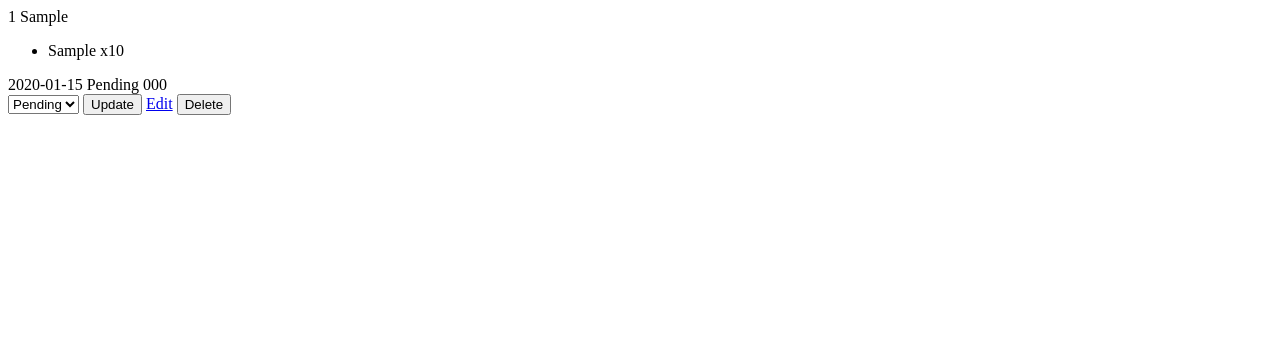
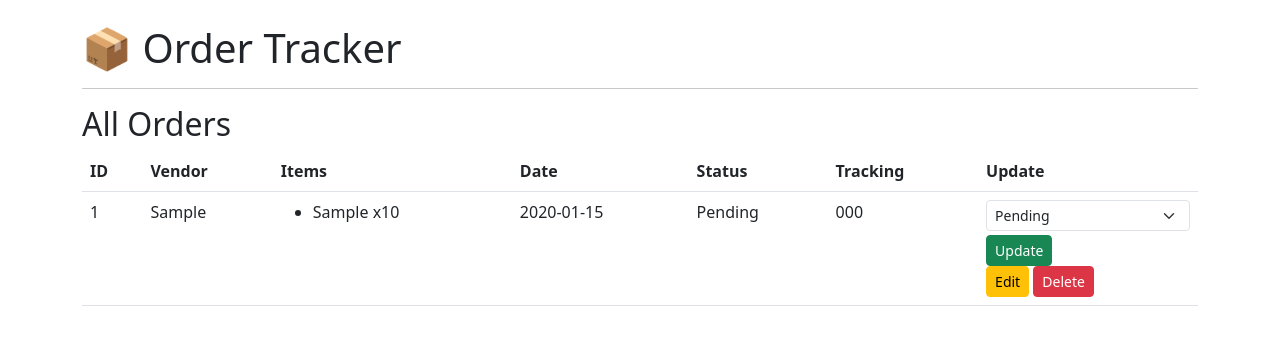
Before and after one commit to Raleighite/order-tracker, a Flask app: template templates/orders.html in a window 1280 px wide. Shown: the top 345 px of the page. Run offline with Flask 3, Linux system fonts and the light colour scheme; the template is opened without the code that fills it: values that come from a table or form of the project are taken from there, others are empty; tables that the repository leaves empty hold one stand-in row (values such as "Sample post").

Commit message:
Fixed templating engine error

```diff
--- a/app.py
+++ b/app.py
@@ -14,7 +14,7 @@ db = SQLAlchemy(app)
 class Order(db.Model):
     id = db.Column(db.Integer, primary_key=True)
     vendor = db.Column(db.String(100), nullable=False)
-    date_ordered = db.Column(db.DateTime, default=datetime.utcnow)
+    date_ordered = db.Column(db.DateTime, default=datetime.now)
     status = db.Column(db.String(20), default='Pending')
     tracking_number = db.Column(db.String(100))
     items = db.relationship('LineItem', backref='order', cascade="all, delete", lazy=True)
@@ -41,24 +41,33 @@ def view_orders():
 @app.route('/add', methods=['GET', 'POST'])
 def add_order():
     if request.method == 'POST':
-        vendor = request.form['vendor']
-        status = request.form['status']
-        tracking_number = request.form['tracking_number']
+        try:
+            vendor = request.form['vendor']
+            status = request.form['status']
+            tracking_number = request.form['tracking_number']
 
-        new_order = Order(vendor=vendor, status=status, tracking_number=tracking_number)
-        db.session.add(new_order)
-        db.session.commit()
+            new_order = Order(vendor=vendor, status=status, tracking_number=tracking_number)
+            db.session.add(new_order)
+            db.session.commit()
 
-        products = request.form.getlist('product[]')
-        quantities = request.form.getlist('quantity[]')
+            products = request.form.getlist('product[]')
+            quantities = request.form.getlist('quantity[]')
 
-        for product, qty in zip(products, quantities):
-            if product.strip():
-                item = LineItem(product=product, quantity=int(qty), order_id=new_order.id)
+            for product, qty in zip(products, quantities):
+                if not product.strip():
+                    continue
+                try:
+                    quantity = int(qty)
+                except ValueError:
+                    quantity = 1  # fallback
+                item = LineItem(product=product, quantity=quantity, order_id=new_order.id)
                 db.session.add(item)
 
-        db.session.commit()
-        return redirect(url_for('view_orders'))
+            db.session.commit()
+            return redirect(url_for('view_orders'))
+        except Exception as e:
+            print("❌ Error while processing order:", e)
+            return render_template('add_order.html')
 
     return render_template('add_order.html')
 
--- a/templates/orders.html
+++ b/templates/orders.html
@@ -1,3 +1,20 @@
+{% extends "base.html" %}
+{% block content %}
+<h2>All Orders</h2>
+<table class="table">
+    <thead>
+        <tr>
+            <th>ID</th>
+            <th>Vendor</th>
+            <th>Items</th>
+            <th>Date</th>
+            <th>Status</th>
+            <th>Tracking</th>
+            <th>Update</th>
+        </tr>
+    </thead>
+    <tbody>
+        {% for order in orders %}
         <tr>
             <td>{{ order.id }}</td>
             <td>{{ order.vendor }}</td>
@@ -18,11 +35,14 @@
                         <option value="Shipped" {% if order.status == 'Shipped' %}selected{% endif %}>Shipped</option>
                     </select>
                     <button class="btn btn-sm btn-success mt-1">Update</button>
+                </form>
                 <a href="{{ url_for('edit_order', id=order.id) }}" class="btn btn-sm btn-warning">Edit</a>
                 <form method="POST" action="{{ url_for('delete_order', id=order.id) }}" style="display:inline;">
                     <button class="btn btn-sm btn-danger" onclick="return confirm('Delete this order?')">Delete</button>
                 </form>
-
-        </form>
             </td>
         </tr>
+        {% endfor %}
+    </tbody>
+</table>
+{% endblock %}
```
Lines whose indentation alone changed are shown as unchanged.
